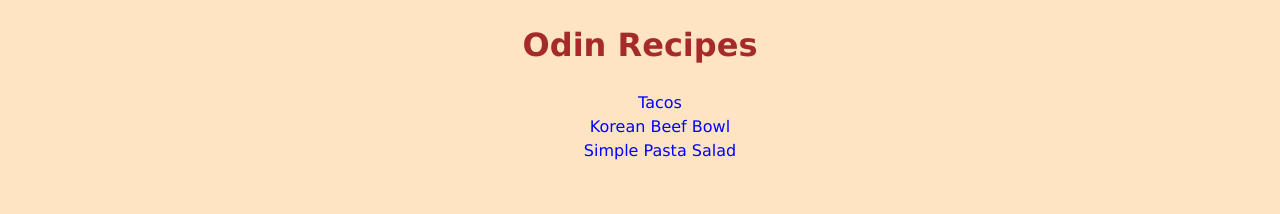
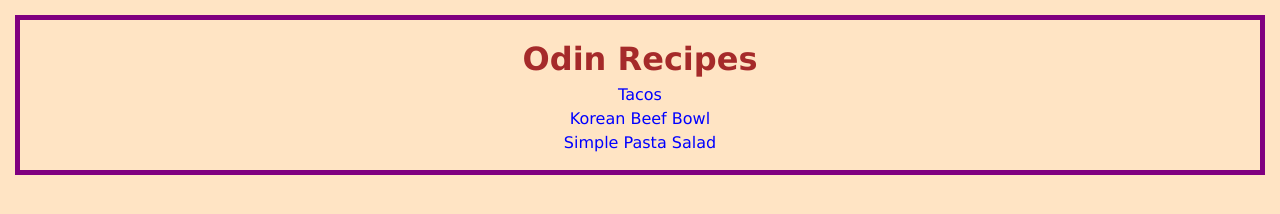
Before and after one commit to chriswebdv/odin-myrecipes, a plain HTML site: page index.html in a window 1280 px wide. Drawn offline with Linux system fonts and the light colour scheme.

Commit message:
Modify css

```diff
--- a/index.html
+++ b/index.html
@@ -14,9 +14,9 @@
             </div>
             <div class="list">
                 <ul>
-                    <li><a href="recipes/tacos.html">Tacos</a></li>
-                    <li><a href="recipes/beef.html">Korean Beef Bowl</a></li>
-                    <li><a href="recipes/salad.html">Simple Pasta Salad</a></li>
+                    <li class="items"><a href="recipes/tacos.html">Tacos</a></li>
+                    <li class="items"><a href="recipes/beef.html">Korean Beef Bowl</a></li>
+                    <li class="items"><a href="recipes/salad.html">Simple Pasta Salad</a></li>
                 </ul>
             </div>
         </div>
--- a/styles.css
+++ b/styles.css
@@ -1,7 +1,15 @@
+* {
+    line-height: 1.5;
+    margin: 0;
+    padding: 0;
+    box-sizing: border-box;
+}
+
+
 body {
     background-color: bisque;
     font-family: Verdana, Geneva, Tahoma, sans-serif;
-    line-height: 1.5;
+    margin: 15px;
 }
 
 ul li a {
@@ -19,3 +27,9 @@
     color: brown;
     text-align: center;
 }
+
+.main {
+    border: 5px solid purple;
+    padding: 15px;
+
+}
```
